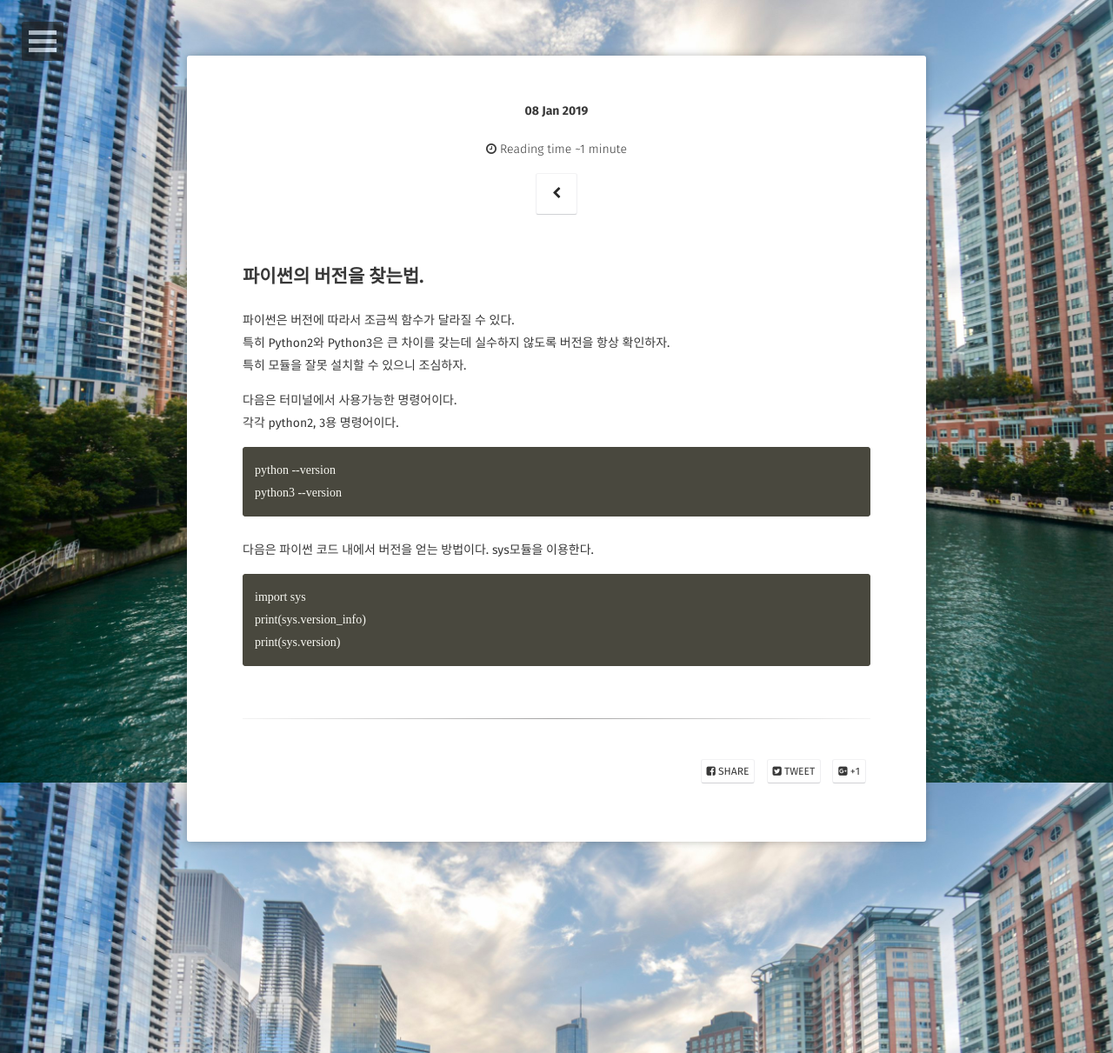
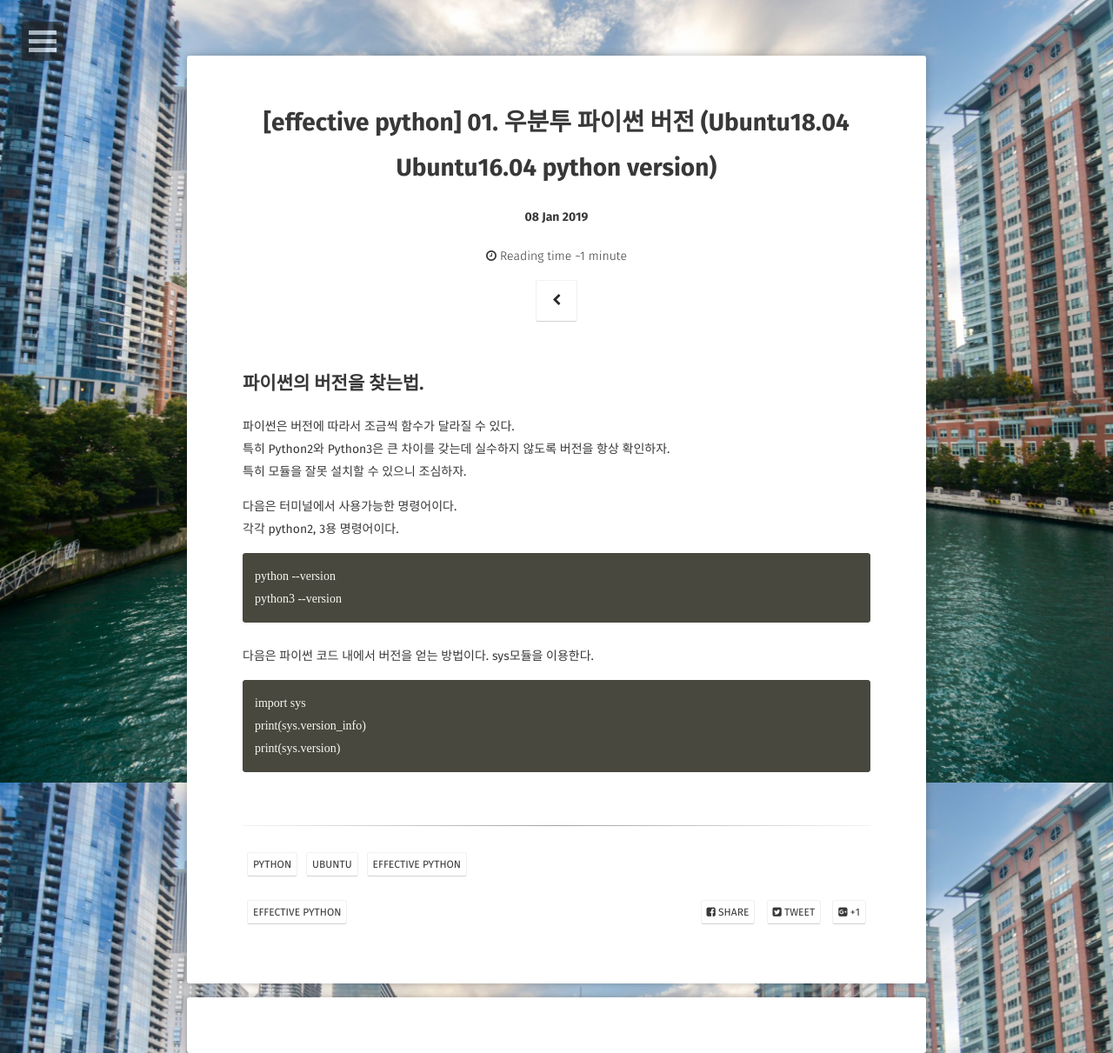
Before and after one commit to MoongMoong/MoongMoong.github.io, a Jekyll site: the page built from _posts/2019-01-08-effective-python-version.md, in a window 1280 px wide. Shown: the whole page at 87% size. Built offline with Jekyll 4.4.1, drawn with Linux system fonts in a browser that asks for light colours; some web fonts are replaced; our own code applies the rules of GitHub Pages for plain Markdown files; comment, search, counter and statistics services are not loaded; part of the change alters nothing that is shown.

```diff
--- a/_posts/2019-01-08-effective-python-version.md
+++ b/_posts/2019-01-08-effective-python-version.md
@@ -1,8 +1,8 @@
 ---
-title: [effective python] 01. 우분투 파이썬 버전 (Ubuntu18.04 Ubuntu16.04 python version)
+title: "[effective python] 01. 우분투 파이썬 버전 (Ubuntu18.04 Ubuntu16.04 python version)"
 layout: post
 date: '2019-01-08 8:33:36'
-excerpt: 마크다운에 이미지를 쉽게 올리자
+excerpt: python version check
 comments: true
 tag:
 - python
```
